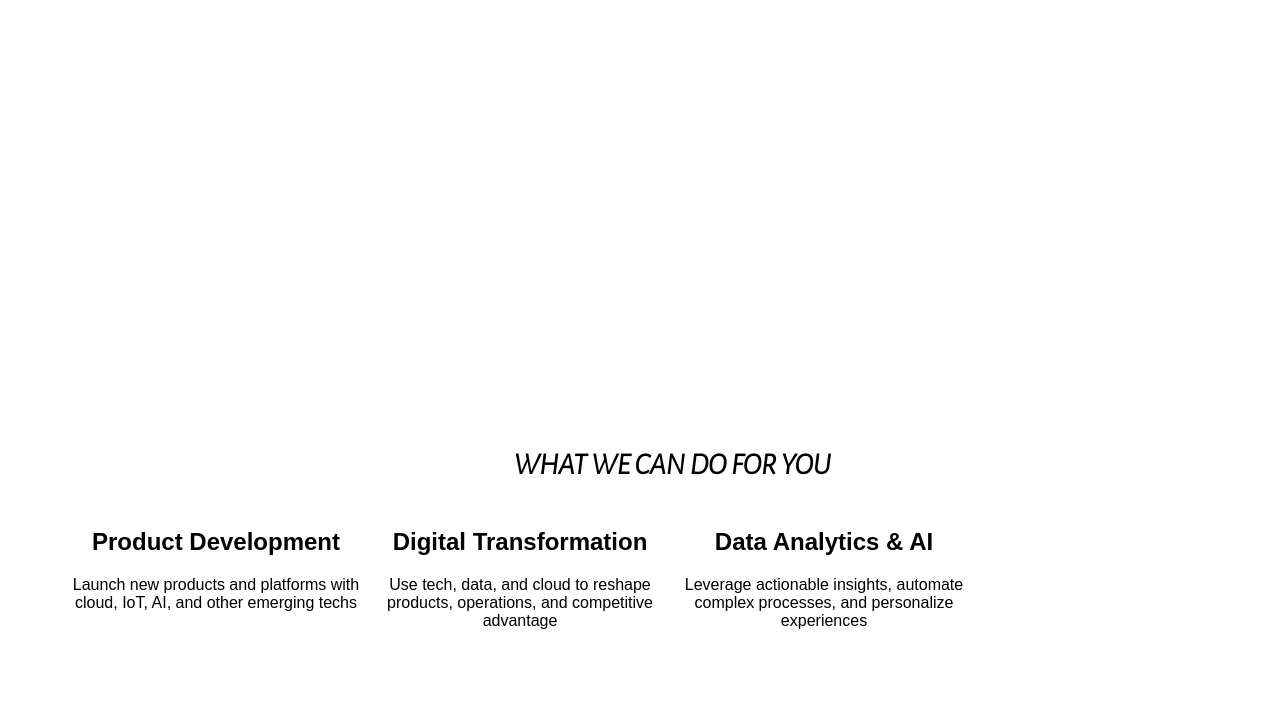
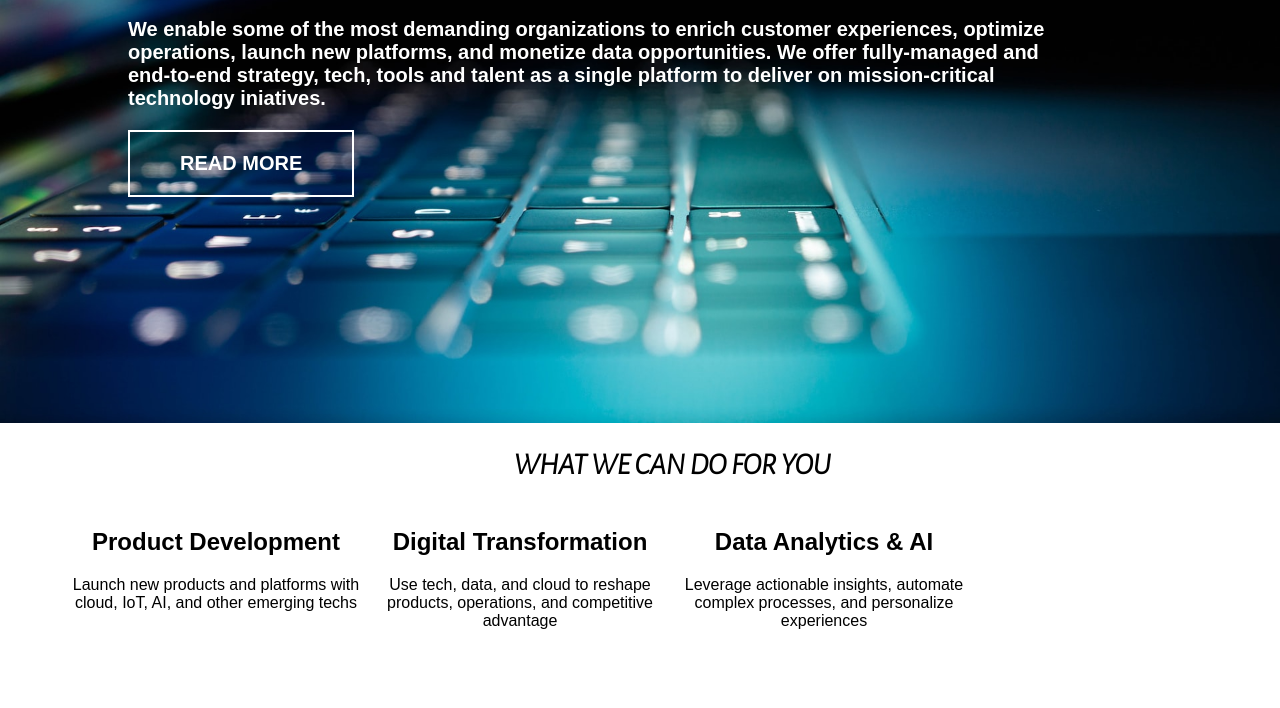
Before and after one commit to Helder-Lucau/Digital-Dream, a plain HTML site: page index.html in a window 1280 px wide. Shown: the part 415-1123 px from the top of the page. Drawn offline with nearby package versions, Linux system fonts and the light colour scheme; the site is published under a folder, as on GitHub Pages, so addresses that start at the root find nothing; a web font is replaced by a local one.

Commit message:
background image link correction

```diff
--- a/css/style.css
+++ b/css/style.css
@@ -52,7 +52,7 @@ a:hover{
 #section-one {
     width: auto;
     height: 700px;
-    background-image: url('/images/dd1.jpg');
+    background-image: url('../images/dd1.jpg');
     background-size: cover;
     background-position: center;
     background-repeat: no-repeat;
```
